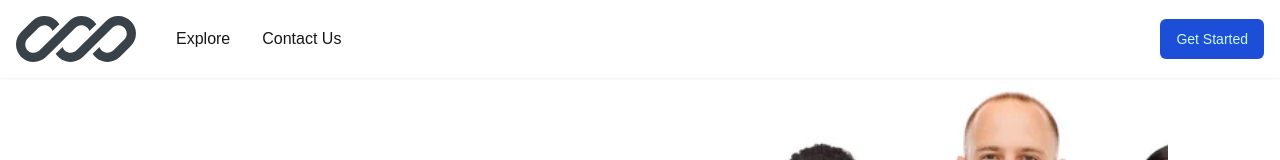
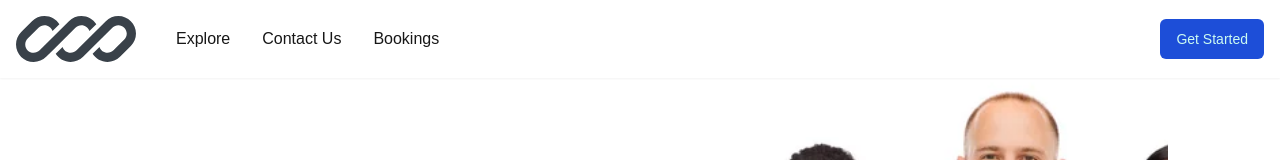
Before and after one commit to sandeep-001488/MeddicCare-A-Doctor-Appointment-web, a Next.js app: page / in a window 1280 px wide. Shown: the top 160 px of the page. Built offline with nearby package versions, Linux system fonts and the light colour scheme; no server answers.

Commit message:
updated header

```diff
--- a/app/_components/CategorySearch.jsx
+++ b/app/_components/CategorySearch.jsx
@@ -16,7 +16,7 @@ const CategorySearch = () => {
   const getCategoryList = () => {
     GlobalApi.getCategory()
       .then((res) => {
-        // console.log(res.data.data );
+        console.log(res.data.data );
 
         setCategoryList(res.data.data);
       })
--- a/app/_components/Header.jsx
+++ b/app/_components/Header.jsx
@@ -25,6 +25,11 @@ const Header = () => {
       name: "Contact Us",
       path: "/contact",
     },
+    {
+      id:3,
+      name:"Bookings",
+      path:"/my-booking"
+    }
   ];
 
   const { user } = useKindeBrowserClient();
--- a/app/_utils/GlobalApi.jsx
+++ b/app/_utils/GlobalApi.jsx
@@ -3,7 +3,7 @@ const { default: axios } = require("axios");
 const API_KEY = process.env.NEXT_PUBLIC_STRAPI_API_KEY;
 
 const axiosClient = axios.create({
-  baseURL: "http://localhost:1337/api",
+  baseURL: "https://mediccare-server-side.onrender.com/api",
   headers: {
     Authorization: `Bearer ${API_KEY}`,
   },
```
Also changed, not shown: app/(route)/details/_components/BookAppointment.jsx (+1 -166 lines).
